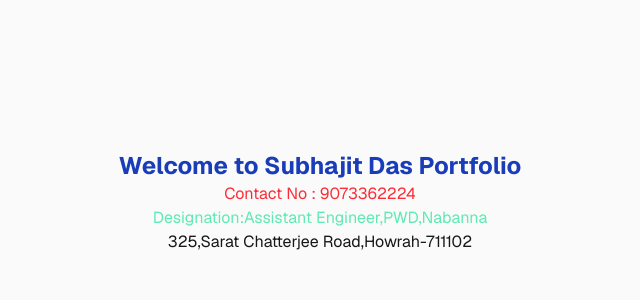
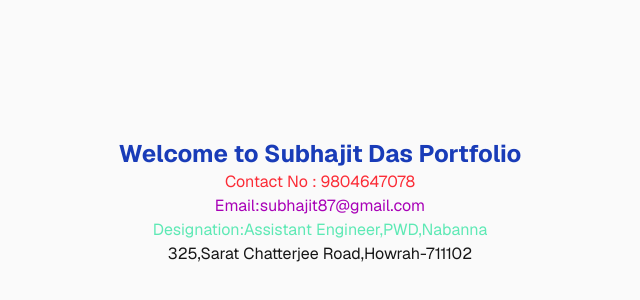
Before and after one commit to Subha-87/Portfolio-Jenkins-AWS, a Next.js app: page / in a window 1280 px wide. Shown: the part 198-498 px from the top of the page, without its empty margins (320-960 px from the left). Built offline with nearby package versions, Linux system fonts and the light colour scheme.

Commit message:
email add

```diff
--- a/src/app/page.js
+++ b/src/app/page.js
@@ -4,7 +4,8 @@ export default function Home() {
   return (
     <div className="flex flex-col flex-1 items-center justify-center bg-zinc-50 font-sans dark:bg-black">
      <h2 className="text-2xl text-blue-800 font-bold">Welcome to Subhajit Das Portfolio</h2>
-     <h4 className="text-red-500">Contact No : 9073362224</h4>
+     <h3 className="text-red-500">Contact No : 9804647078</h3>
+     <h5 className="text-fuchsia-700">Email:subhajit87@gmail.com</h5>
      <h5 className="text-emerald-300">Designation:Assistant Engineer,PWD,Nabanna</h5>
      <h6>325,Sarat Chatterjee Road,Howrah-711102</h6>
     </div>
```
